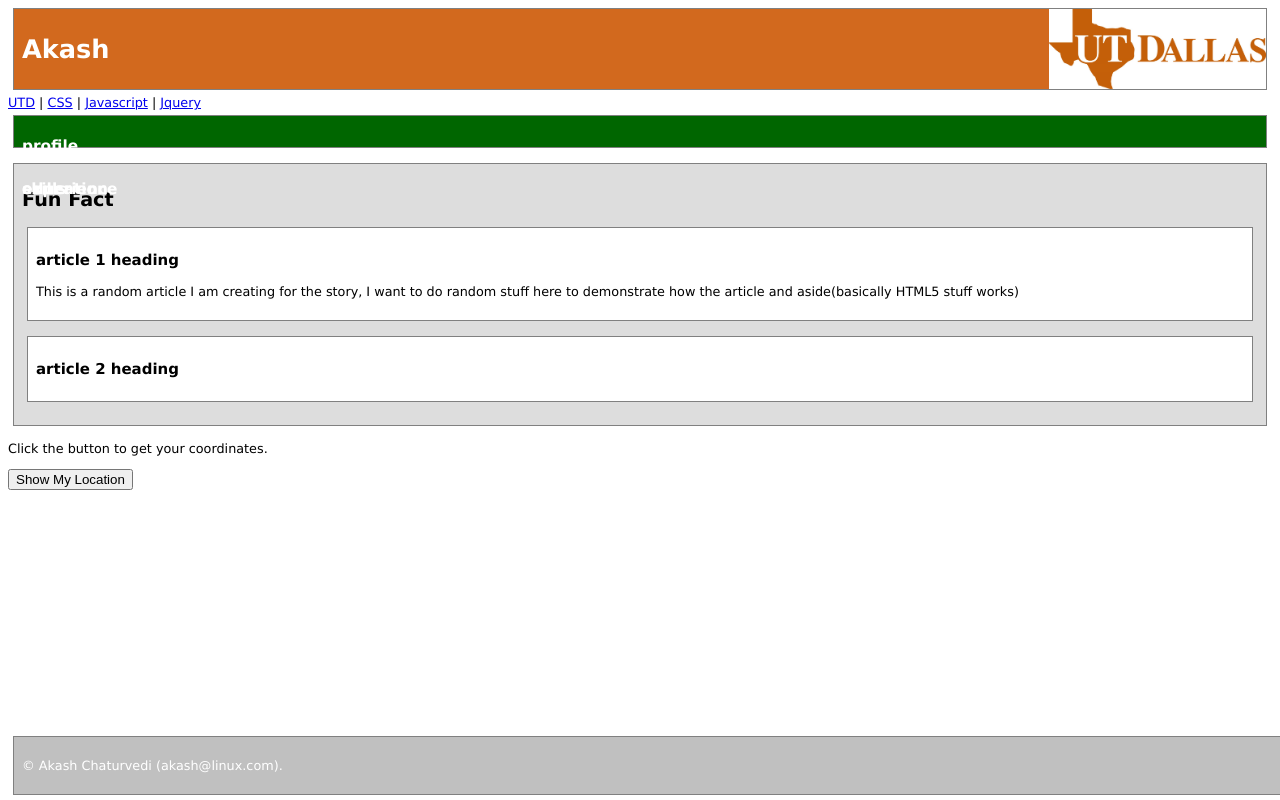
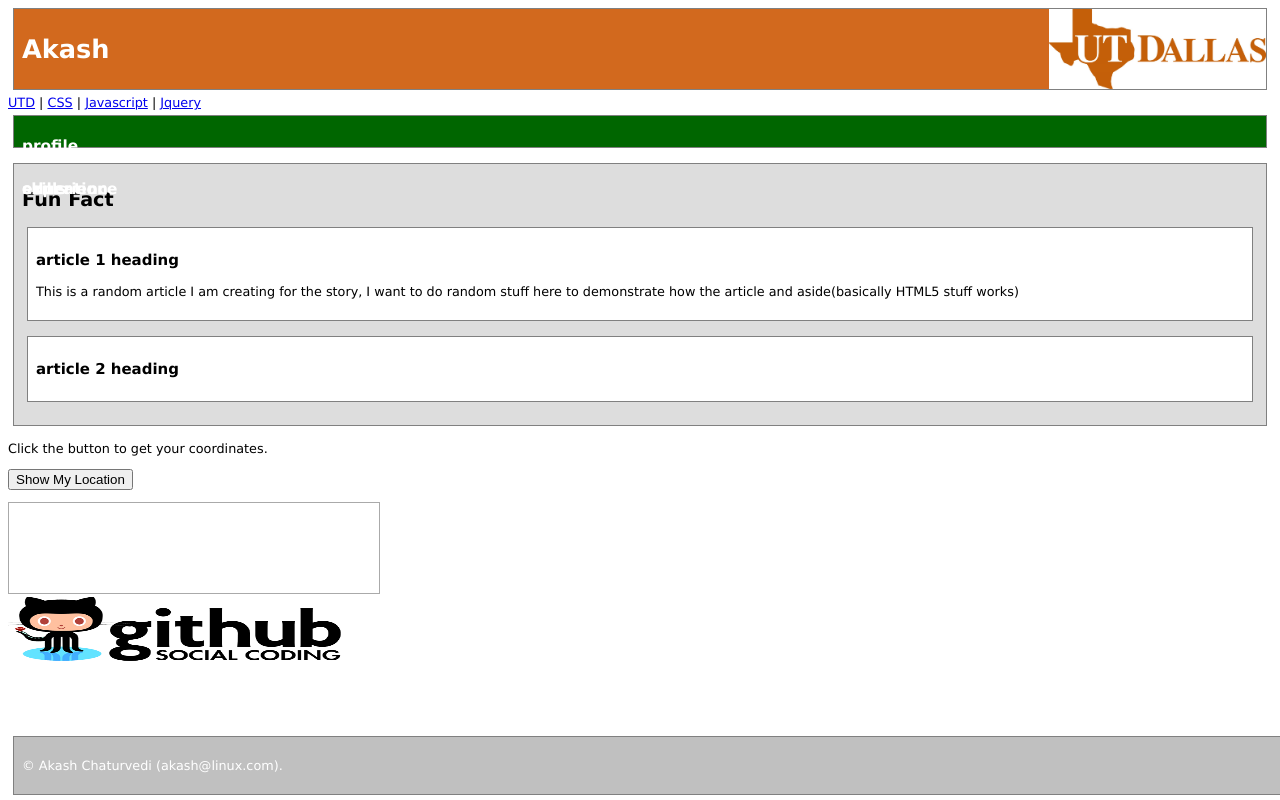
Before and after one commit to TriumphantAkash/webPageAssignment, a plain HTML site: page index.html in a window 1280 px wide. Drawn offline with Linux system fonts and the light colour scheme.

Commit message:
making use of javascript drag and drop API

```diff
--- a/firststyle.css
+++ b/firststyle.css
@@ -68,6 +68,8 @@ header {
 	color: white;
 }
 
+#div1 {width:350px;height:70px;padding:10px;border:1px solid #aaaaaa;}
+
 #profile {
 
 }
--- a/index.html
+++ b/index.html
@@ -7,6 +7,22 @@
 	<meta name="course instructor" content="Mithun Balakrishna"/>
 	<meta name="keywords" content="HTML5, CSS">
 	<meta name="robots" content="index, follow"/>
+
+	<script>
+		function allowDrop(ev) {
+    ev.preventDefault();
+}
+
+function drag(ev) {
+    ev.dataTransfer.setData("text", ev.target.id);
+}
+
+function drop(ev) {
+    ev.preventDefault();
+    var data = ev.dataTransfer.getData("text");
+    ev.target.appendChild(document.getElementById(data));
+}
+	</script>
 
 	<link rel="stylesheet" type="text/css" href="firststyle.css">
 
@@ -101,6 +117,12 @@ function showPosition(position) {
     "<br>Longitude: " + position.coords.longitude;
 }
 </script>
+
+<div id="div1" ondrop="drop(event)" ondragover="allowDrop(event)"></div>
+
+<img id="drag1" src="github-logo.png" draggable="true"
+ondragstart="drag(event)" width="336" height="69">
+
 </body>
 
 </html>
```
Also changed, not shown: github-logo.png (added).
